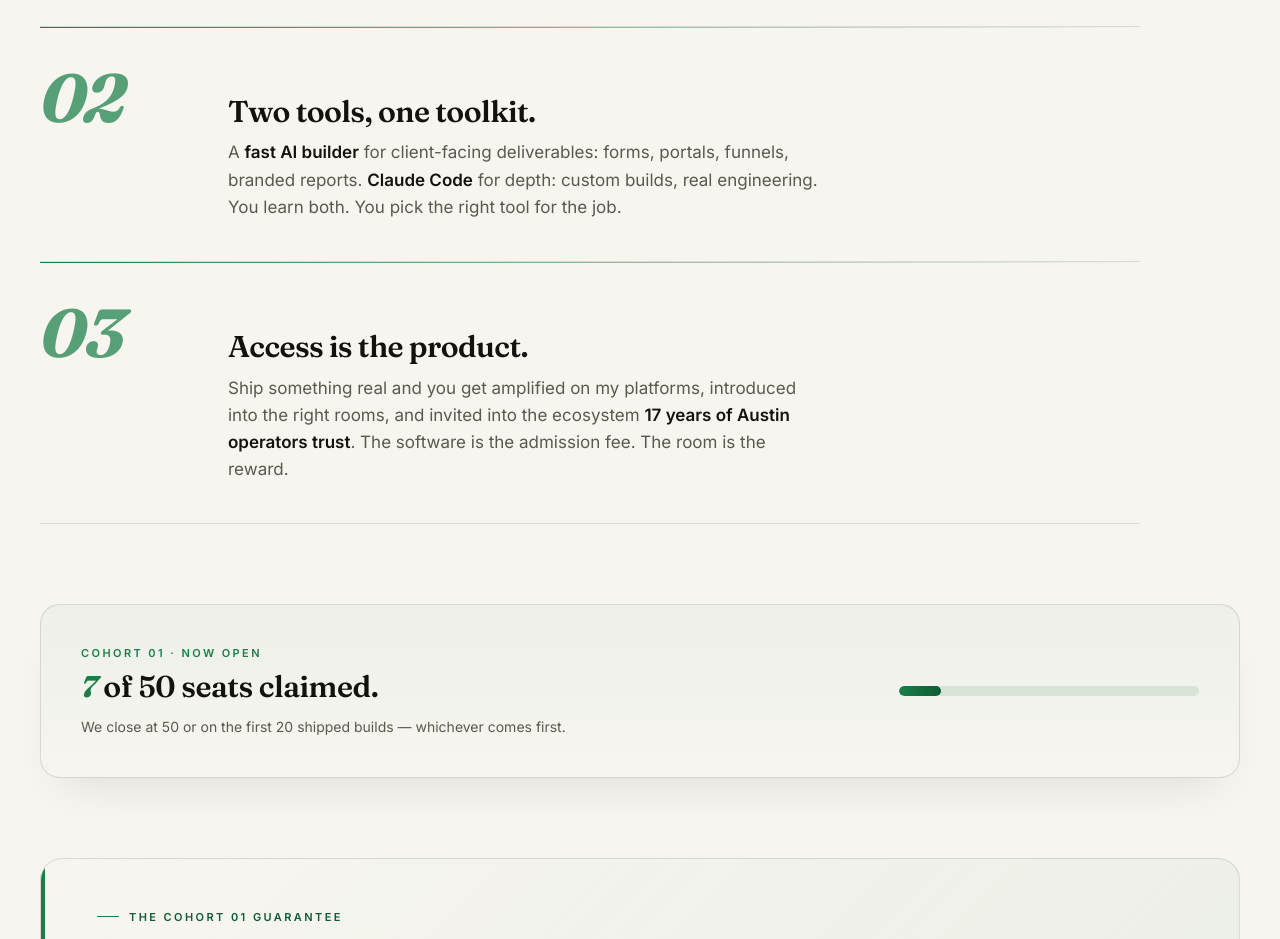
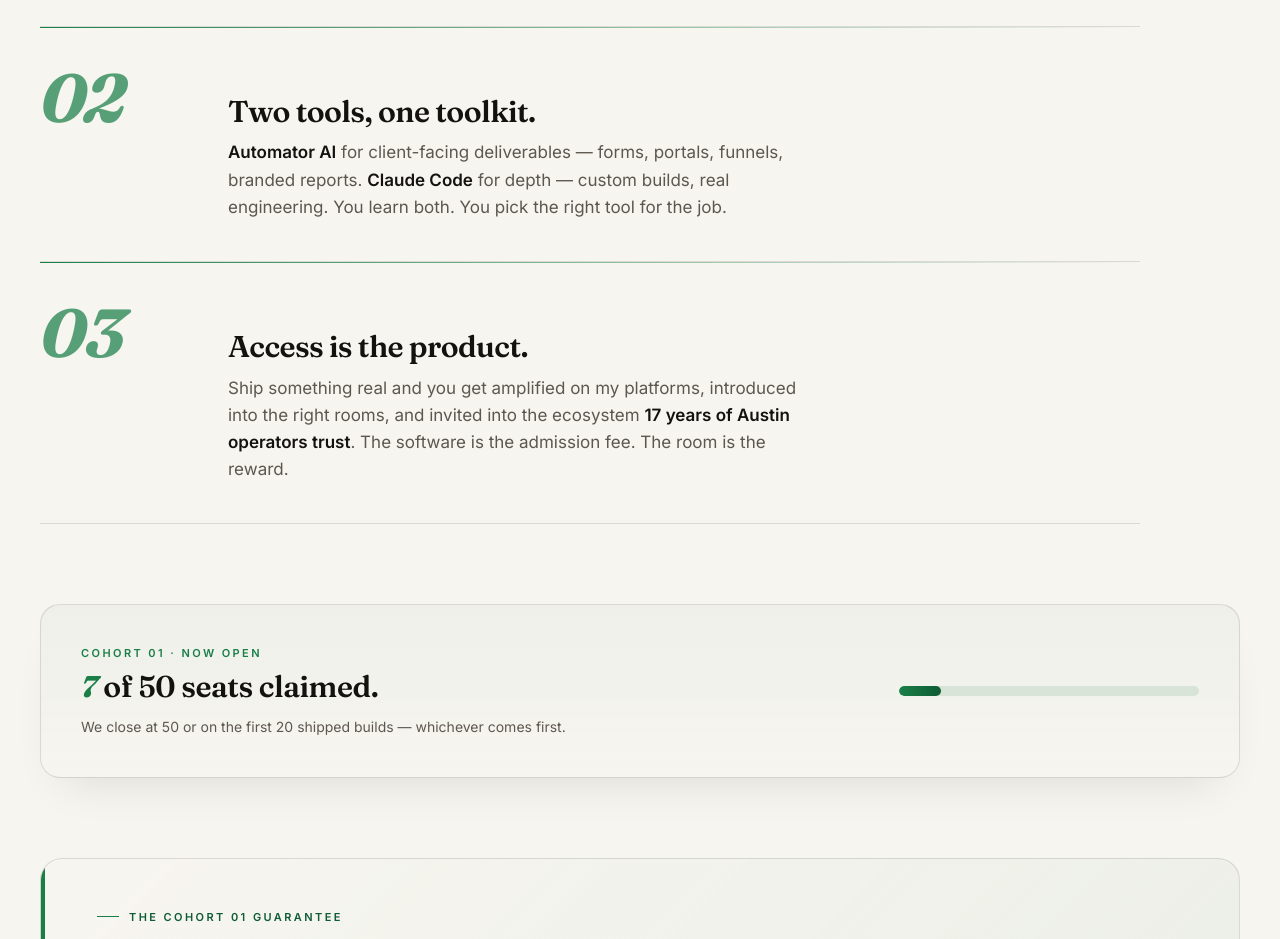
Before and after one commit to davidgee69/vibe-profits, a plain HTML site: page index.html in a window 1280 px wide. Shown: the part 3620-4559 px from the top of the page. Drawn offline with Linux system fonts and the light colour scheme.

Commit message:
restore Automator AI mention in philosophy 02 — name the actual tool, no Matt credit

```diff
--- a/index.html
+++ b/index.html
@@ -240,7 +240,7 @@
         <span class="philosophy-num">02</span>
         <div class="philosophy-text">
           <h3>Two tools, one toolkit.</h3>
-          <p>A <strong>fast AI builder</strong> for client-facing deliverables: forms, portals, funnels, branded reports. <strong>Claude Code</strong> for depth: custom builds, real engineering. You learn both. You pick the right tool for the job.</p>
+          <p><strong>Automator AI</strong> for client-facing deliverables — forms, portals, funnels, branded reports. <strong>Claude Code</strong> for depth — custom builds, real engineering. You learn both. You pick the right tool for the job.</p>
         </div>
       </div>
 
```
